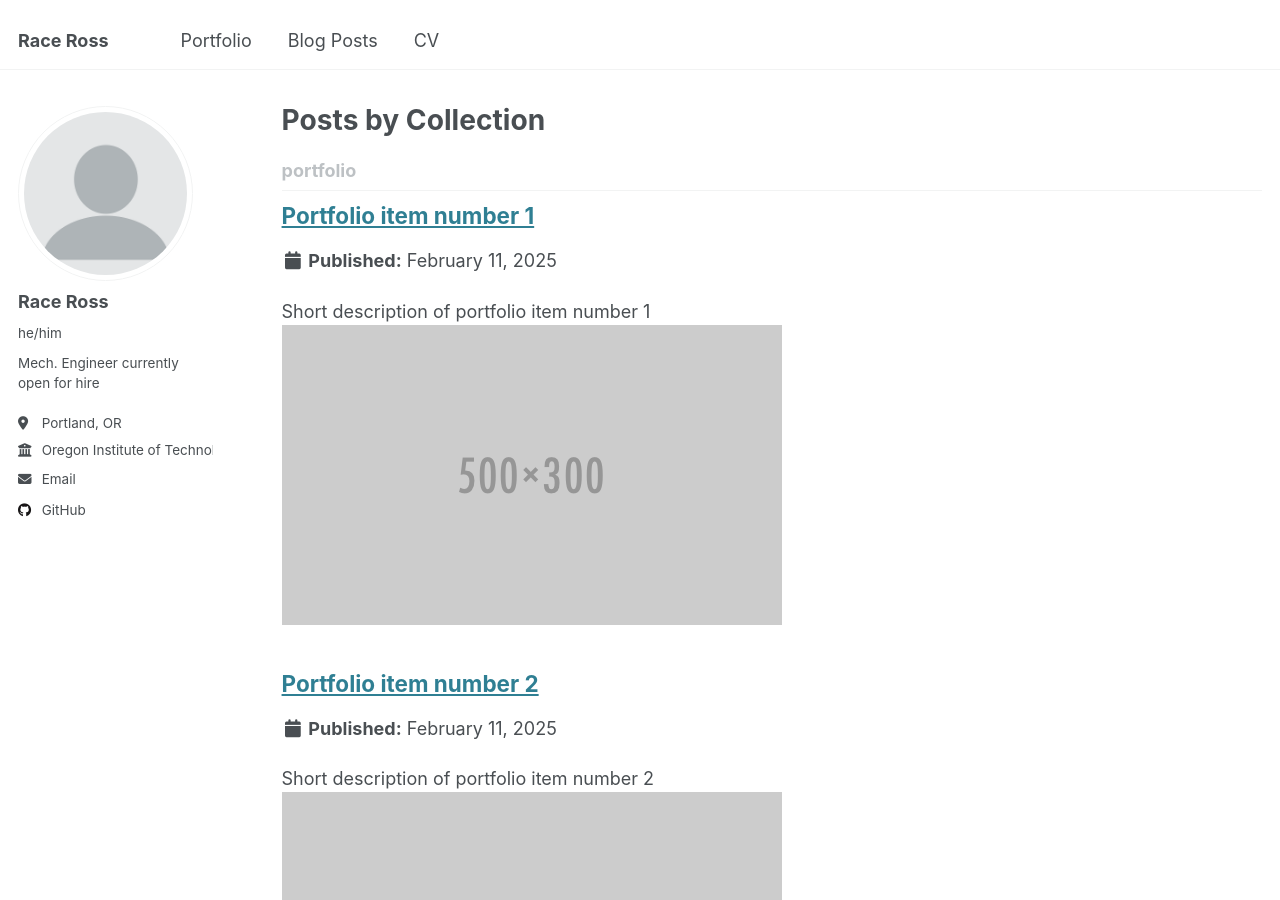
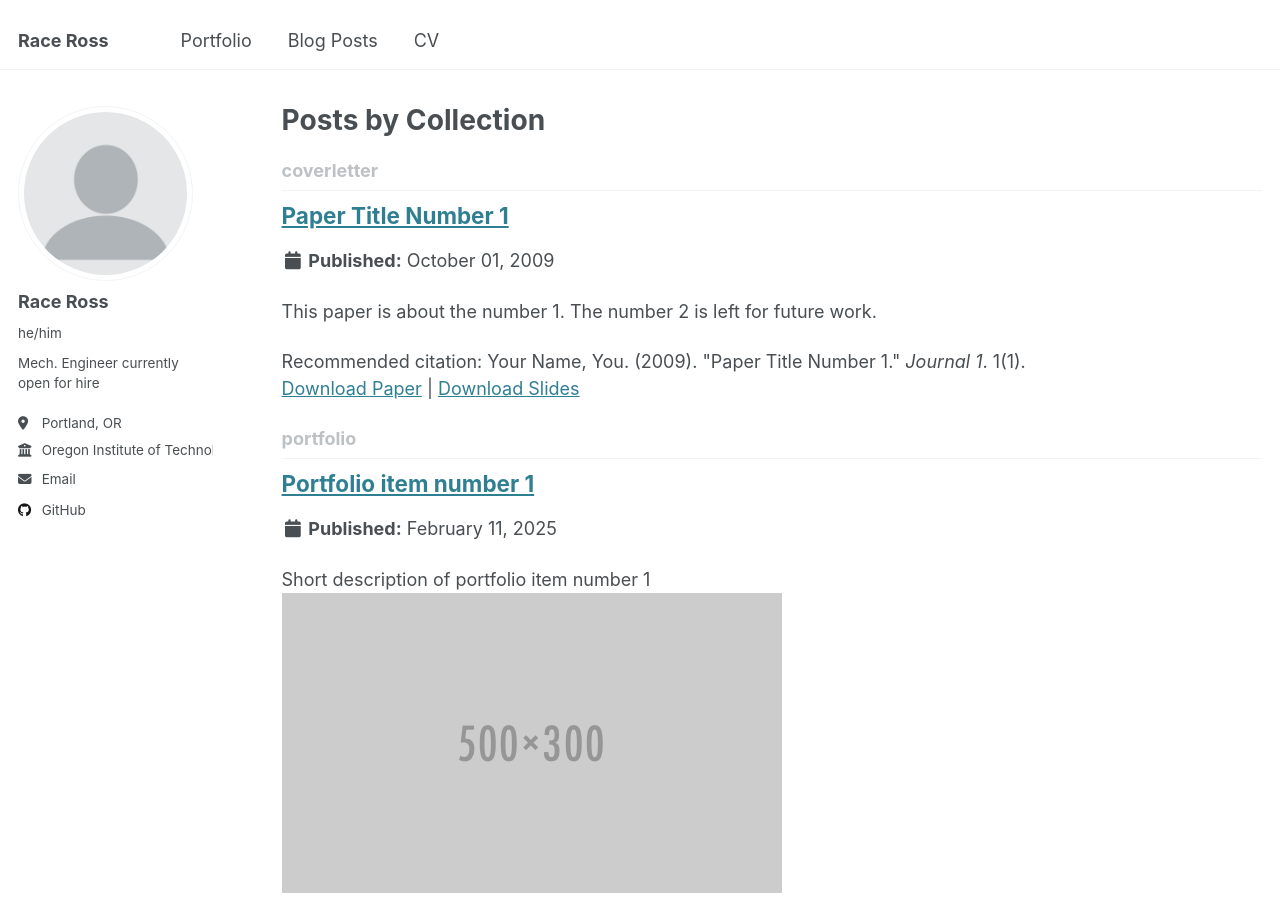
Before and after one commit to raceross/raceross.github.io, a Jekyll site: the page built from _pages/collection-archive.html, in a window 1280 px wide and 900 px high. Built offline with Jekyll 4.4.1, drawn with Linux system fonts in a browser that asks for light colours.

Commit message:
Coverletter new page

```diff
--- a/_config.yml
+++ b/_config.yml
@@ -225,6 +225,9 @@
   talks:
     output: false
     permalink: /:collection/:path/
+  coverletter:
+    output: true
+    permalink: /:collection/:path/
 
 
 # These settings control how pages and collections are included in the site
@@ -282,6 +285,15 @@
       layout: talk
       author_profile: true
       share: true
+  # _coverletter
+  - scope:
+      path: ""
+      type: portfolio
+    values:
+      layout: single
+      author_profile: true
+      share: true
+      comment: true
 
 
 # Sass/SCSS
--- /dev/null
+++ b/_coverletter/coverletter.md
@@ -0,0 +1,14 @@
+---
+title: "Paper Title Number 1"
+collection: coverletter
+category: manuscripts
+permalink: /coverletter/coverletter
+excerpt: 'This paper is about the number 1. The number 2 is left for future work.'
+date: 2009-10-01
+venue: 'Journal 1'
+slidesurl: 'http://academicpages.github.io/files/slides1.pdf'
+paperurl: 'http://academicpages.github.io/files/paper1.pdf'
+citation: 'Your Name, You. (2009). &quot;Paper Title Number 1.&quot; <i>Journal 1</i>. 1(1).'
+---
+
+The contents above will be part of a list of publications, if the user clicks the link for the publication than the contents of section will be rendered as a full page, allowing you to provide more information about the paper for the reader. When publications are displayed as a single page, the contents of the above "citation" field will automatically be included below this section in a smaller font.
```
